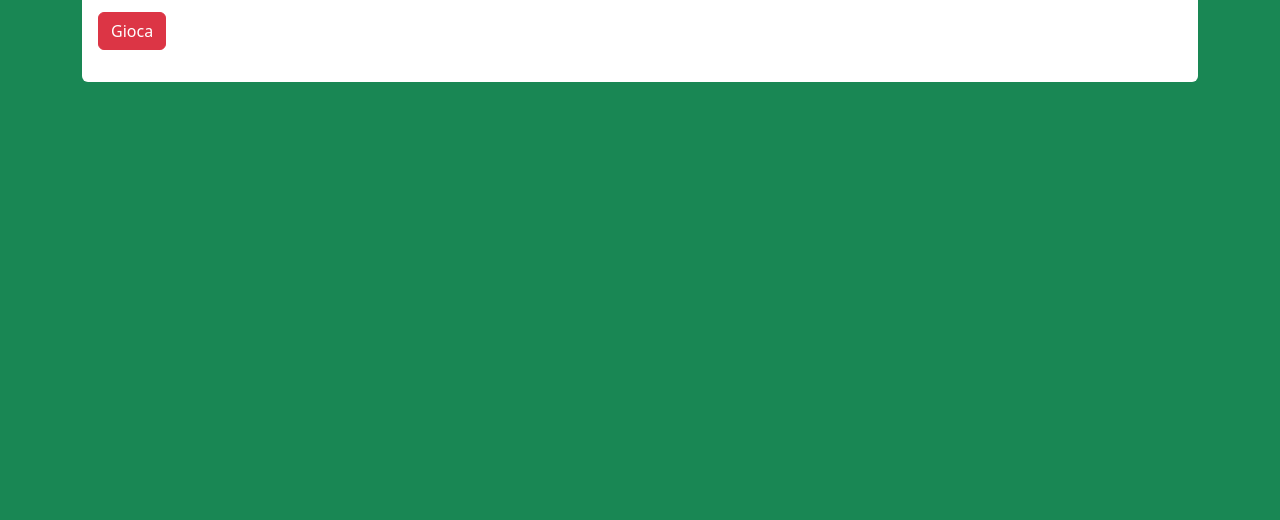
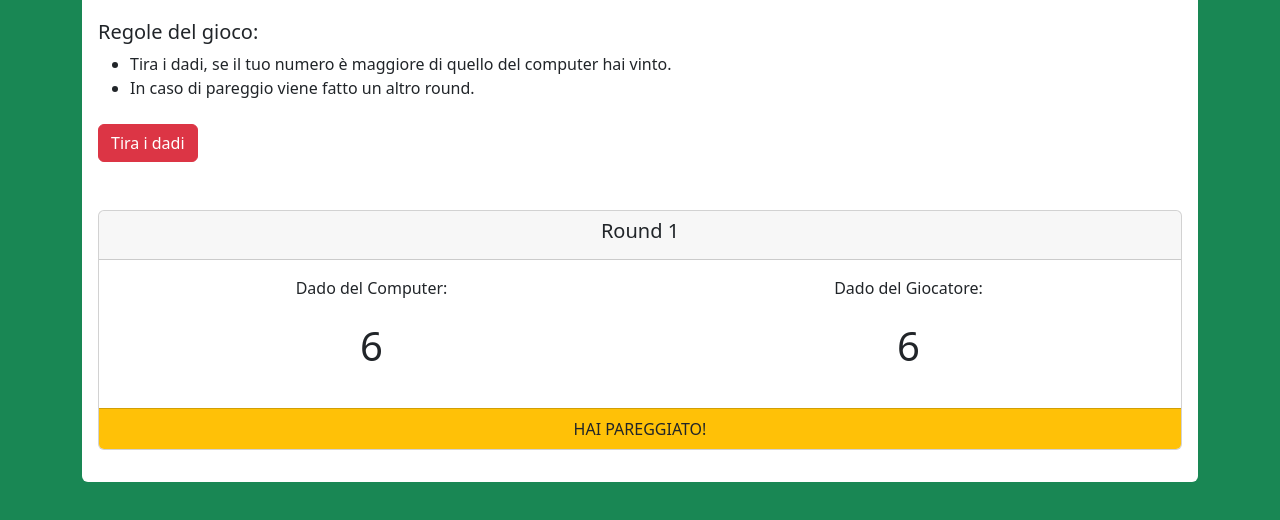
Before and after one commit to l3onWD/js-mail-dadi, a plain HTML site: page index.html in a window 1280 px wide. Shown: the part 594-1114 px from the top of the page. Before the commit the page ends 800 px from the top, so only its background shows below. Drawn offline with nearby package versions, Linux system fonts and the light colour scheme.

Commit message:
added dice section layout

```diff
--- a/index.html
+++ b/index.html
@@ -60,17 +60,46 @@
             <!-- Dice Container -->
             <div class="bg-white rounded p-3 my-5">
                 <!-- Title -->
-                <h2 class="mb-3">Gioco dei Dadi</h2>
+                <h2 class="mb-4">Gioco dei Dadi</h2>
 
-                <p>
-
-                </p>
+                <h5>Regole del gioco:</h5>
+                <ul class="mb-4">
+                    <li>Tira i dadi, se il tuo numero è maggiore di quello del computer hai vinto.</li>
+                    <li>In caso di pareggio viene fatto un altro round.</li>
+                </ul>
 
                 <!-- Form -->
-                <button id="play-btn" class="btn btn-danger mb-3">Gioca</button>
+                <button id="play-btn" class="btn btn-danger mb-5">Tira i dadi</button>
 
                 <!-- Message -->
-                <div id="dice-message"></div>
+                <div id="dice-message">
+                    <div class="card text-center mb-3">
+                        <div class="card-header">
+                            <h5 class="card-titler">Round 1</h5>
+                        </div>
+                        <div class="card-body">
+
+                            <div class="row">
+
+                                <div class="col-6">
+                                    <p>Dado del Computer:</p>
+                                    <p class="fs-1">6</p>
+                                </div>
+
+                                <div class="col-6">
+                                    <p>Dado del Giocatore:</p>
+                                    <p class="fs-1">6</p>
+                                </div>
+
+                            </div>
+
+                        </div>
+
+                        <div class="card-footer bg-warning">
+                            HAI PAREGGIATO!
+                        </div>
+                    </div>
+                </div>
             </div>
 
         </main>
```
